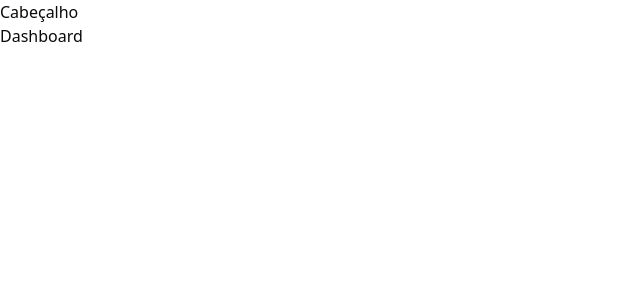
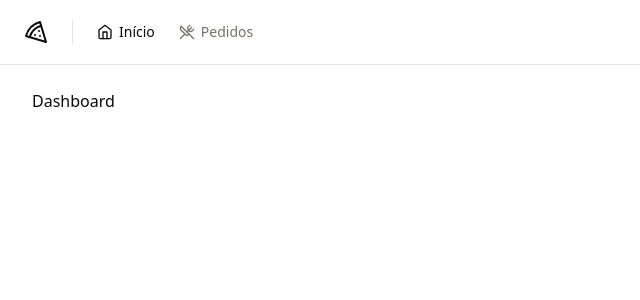
Before and after one commit to amanda-santos/pizzashop, a React (Vite) app: page / in a window 1280 px wide. Shown: the top 300 px of the page, without its empty margins (0-640 px from the left). Built offline with nearby package versions, Linux system fonts and the light colour scheme.

Commit message:
feat: ✨ create app layout with header

```diff
--- a/package.json
+++ b/package.json
@@ -12,6 +12,7 @@
   "dependencies": {
     "@hookform/resolvers": "^3.3.3",
     "@radix-ui/react-label": "^2.0.2",
+    "@radix-ui/react-separator": "^1.0.3",
     "@radix-ui/react-slot": "^1.0.2",
     "class-variance-authority": "^0.7.0",
     "clsx": "^2.1.0",
--- /dev/null
+++ b/src/components/header.tsx
@@ -0,0 +1,27 @@
+import { Home, Pizza, UtensilsCrossed } from 'lucide-react'
+
+import { NavLink } from './nav-link'
+import { Separator } from './ui/separator'
+
+export function Header() {
+  return (
+    <div className="border-b">
+      <div className="flex h-16 items-center gap-6 px-6">
+        <Pizza className="h-6 w-6" />
+
+        <Separator orientation="vertical" className="h-6" />
+
+        <nav className="flex items-center space-x-4 lg:space-x-6">
+          <NavLink to="/">
+            <Home className="h-4 w-4" />
+            Início
+          </NavLink>
+          <NavLink to="/orders">
+            <UtensilsCrossed className="h-4 w-4" />
+            Pedidos
+          </NavLink>
+        </nav>
+      </div>
+    </div>
+  )
+}
--- /dev/null
+++ b/src/components/nav-link.tsx
@@ -0,0 +1,15 @@
+import { Link, LinkProps, useLocation } from 'react-router-dom'
+
+export type NavLinkProps = LinkProps
+
+export function NavLink(props: NavLinkProps) {
+  const { pathname } = useLocation()
+
+  return (
+    <Link
+      data-current={pathname === props.to}
+      className="flex items-center gap-1.5 text-sm font-medium text-muted-foreground hover:text-foreground data-[current=true]:text-foreground"
+      {...props}
+    />
+  )
+}
--- /dev/null
+++ b/src/components/ui/separator.tsx
@@ -0,0 +1,29 @@
+import * as SeparatorPrimitive from '@radix-ui/react-separator'
+import * as React from 'react'
+
+import { cn } from '@/lib/utils'
+
+const Separator = React.forwardRef<
+  React.ElementRef<typeof SeparatorPrimitive.Root>,
+  React.ComponentPropsWithoutRef<typeof SeparatorPrimitive.Root>
+>(
+  (
+    { className, orientation = 'horizontal', decorative = true, ...props },
+    ref,
+  ) => (
+    <SeparatorPrimitive.Root
+      ref={ref}
+      decorative={decorative}
+      orientation={orientation}
+      className={cn(
+        'shrink-0 bg-border',
+        orientation === 'horizontal' ? 'h-[1px] w-full' : 'h-full w-[1px]',
+        className,
+      )}
+      {...props}
+    />
+  ),
+)
+Separator.displayName = SeparatorPrimitive.Root.displayName
+
+export { Separator }
--- a/src/pages/_layouts/app.tsx
+++ b/src/pages/_layouts/app.tsx
@@ -1,11 +1,13 @@
 import { Outlet } from 'react-router-dom'
+
+import { Header } from '@/components/header'
 
 export function AppLayout() {
   return (
-    <div>
-      <h1>Cabeçalho</h1>
+    <div className="flex min-h-screen flex-col antialiased">
+      <Header />
 
-      <div>
+      <div className="flex flex-1 flex-col gap-4 p-8 pt-6">
         <Outlet />
       </div>
     </div>
--- a/src/pages/_layouts/auth.tsx
+++ b/src/pages/_layouts/auth.tsx
@@ -3,7 +3,7 @@
 
 export function AuthLayout() {
   return (
-    <div className="grid min-h-screen grid-cols-2">
+    <div className="grid min-h-screen grid-cols-2 antialiased">
       <div className="flex h-full flex-col justify-between border-r border-foreground/5 bg-muted p-10 text-muted-foreground">
         <div className="flex items-center gap-3 text-lg text-foreground">
           <Pizza className="h-5 w-5" />
```
Also changed, not shown: 1 other file (tests, documents, lock files or other folders).
